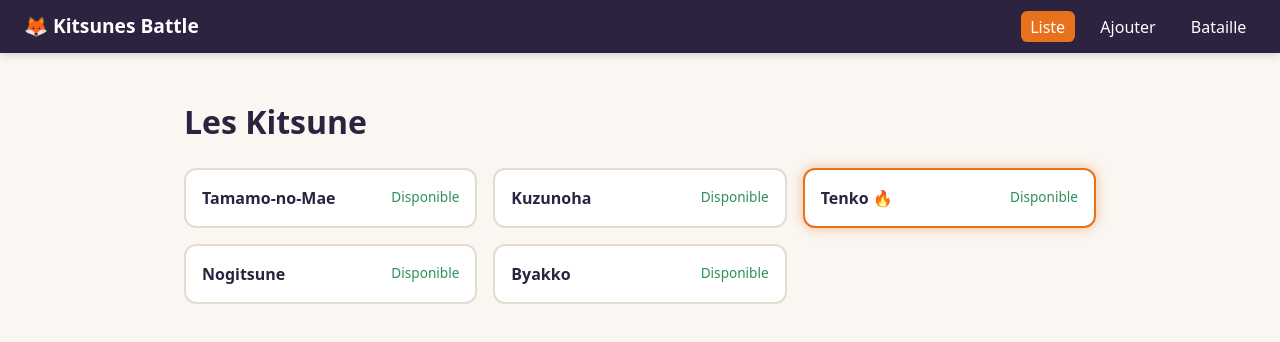
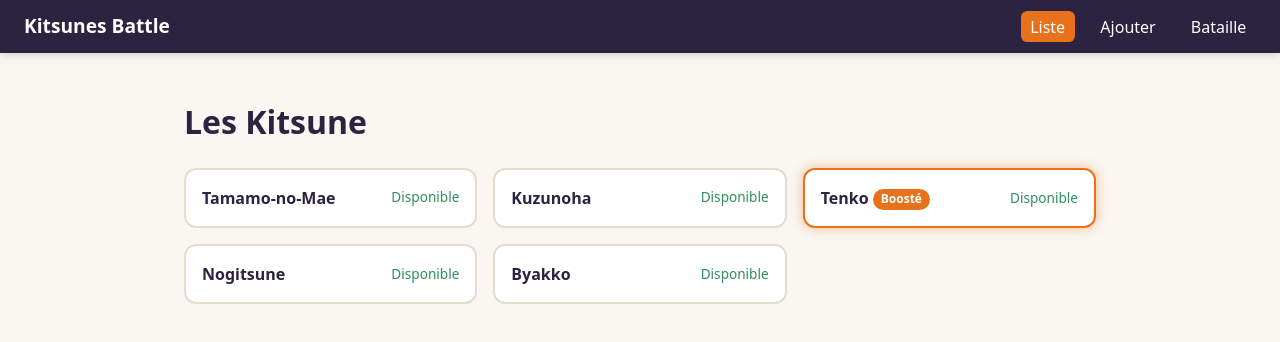
Before and after one commit to Souftq/tp-note-WEB-Taiq-Soufiane, an Angular app: page /kitsunes in a window 1280 px wide. Shown: the top 342 px of the page. Built offline with nearby package versions, Linux system fonts and the light colour scheme.

Commit message:
style: remplacement des emojis par un badge Boosté en CSS
Le badge est défini une seule fois dans les styles globaux et
réutilisé sur la liste, le détail et la bataille.

```diff
--- a/src/app/bataille/bataille.html
+++ b/src/app/bataille/bataille.html
@@ -15,7 +15,7 @@
       <span class="nom">
         {{ kitsune.nom }}
         @if (kitsune.boost) {
-          🔥
+          <span class="badge-boost">Boosté</span>
         }
       </span>
       <span class="stats">
@@ -34,13 +34,13 @@
 }
 
 @if (combatEnCours()) {
-  <p class="message en-cours">Le combat fait rage… ⚔️</p>
+  <p class="message en-cours">Le combat fait rage…</p>
 }
 
 @if (resultat(); as resultat) {
   <div class="message resultat">
     <p>
-      🏆 <strong>{{ resultat.gagnant.nom }}</strong> remporte le combat contre
+      <strong>{{ resultat.gagnant.nom }}</strong> remporte le combat contre
       <strong>{{ resultat.perdant.nom }}</strong> en {{ resultat.nbAttaques }} attaques.
     </p>
     <p>{{ resultat.perdant.nom }} part se reposer pendant une minute.</p>
--- a/src/app/kitsunes/kitsune-detail/kitsune-detail.html
+++ b/src/app/kitsunes/kitsune-detail/kitsune-detail.html
@@ -3,7 +3,7 @@
     <h1>
       {{ kitsune.nom }}
       @if (kitsune.boost) {
-        <span class="badge-boost">🔥 Boosté</span>
+        <span class="badge-boost">Boosté</span>
       }
     </h1>
 
--- a/src/app/kitsunes/kitsune-detail/kitsune-detail.scss
+++ b/src/app/kitsunes/kitsune-detail/kitsune-detail.scss
@@ -22,14 +22,6 @@ h1 {
   flex-wrap: wrap;
   align-items: center;
   gap: 0.75rem;
-}
-
-.badge-boost {
-  font-size: 0.9rem;
-  padding: 0.2rem 0.6rem;
-  border-radius: 999px;
-  background: var(--accent);
-  color: white;
 }
 
 .description {
--- a/src/app/kitsunes/kitsune-liste/kitsune-liste.html
+++ b/src/app/kitsunes/kitsune-liste/kitsune-liste.html
@@ -7,7 +7,7 @@
         <span class="nom">
           {{ kitsune.nom }}
           @if (kitsune.boost) {
-            <span class="badge-boost" title="Ce Kitsune est boosté">🔥</span>
+            <span class="badge-boost">Boosté</span>
           }
         </span>
         <span class="etat" [class.en-repos]="kitsune.enRepos">
--- a/src/app/shared/navigation/navigation.html
+++ b/src/app/shared/navigation/navigation.html
@@ -1,5 +1,5 @@
 <nav class="navigation">
-  <a class="logo" routerLink="/kitsunes">🦊 Kitsunes Battle</a>
+  <a class="logo" routerLink="/kitsunes">Kitsunes Battle</a>
 
   <ul class="liens">
     <li><a routerLink="/kitsunes" routerLinkActive="actif">Liste</a></li>
--- a/src/styles.scss
+++ b/src/styles.scss
@@ -46,3 +46,15 @@ button {
     cursor: not-allowed;
   }
 }
+
+// Utilisé sur la liste, le détail et la bataille pour repérer un Kitsune boosté
+.badge-boost {
+  display: inline-block;
+  padding: 0.1rem 0.5rem;
+  border-radius: 999px;
+  background: var(--accent);
+  color: white;
+  font-size: 0.75rem;
+  font-weight: 600;
+  vertical-align: middle;
+}
```
Also changed, not shown: 1 other file (tests, documents, lock files or other folders).
